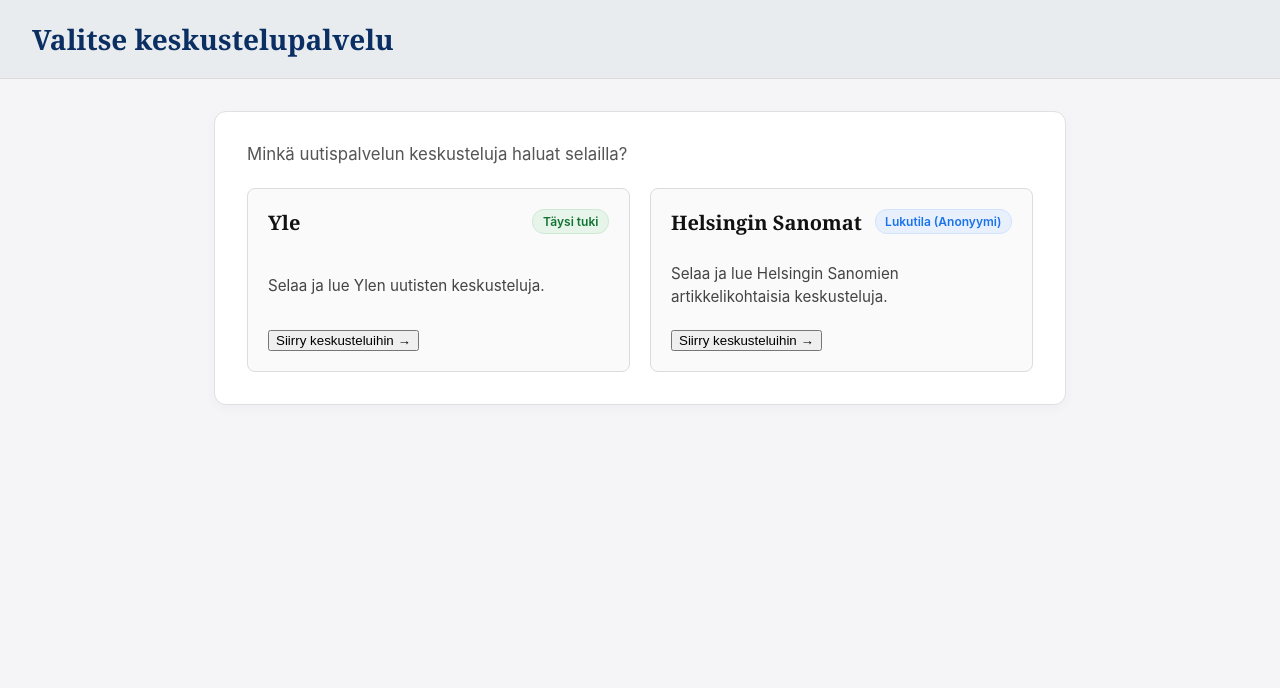
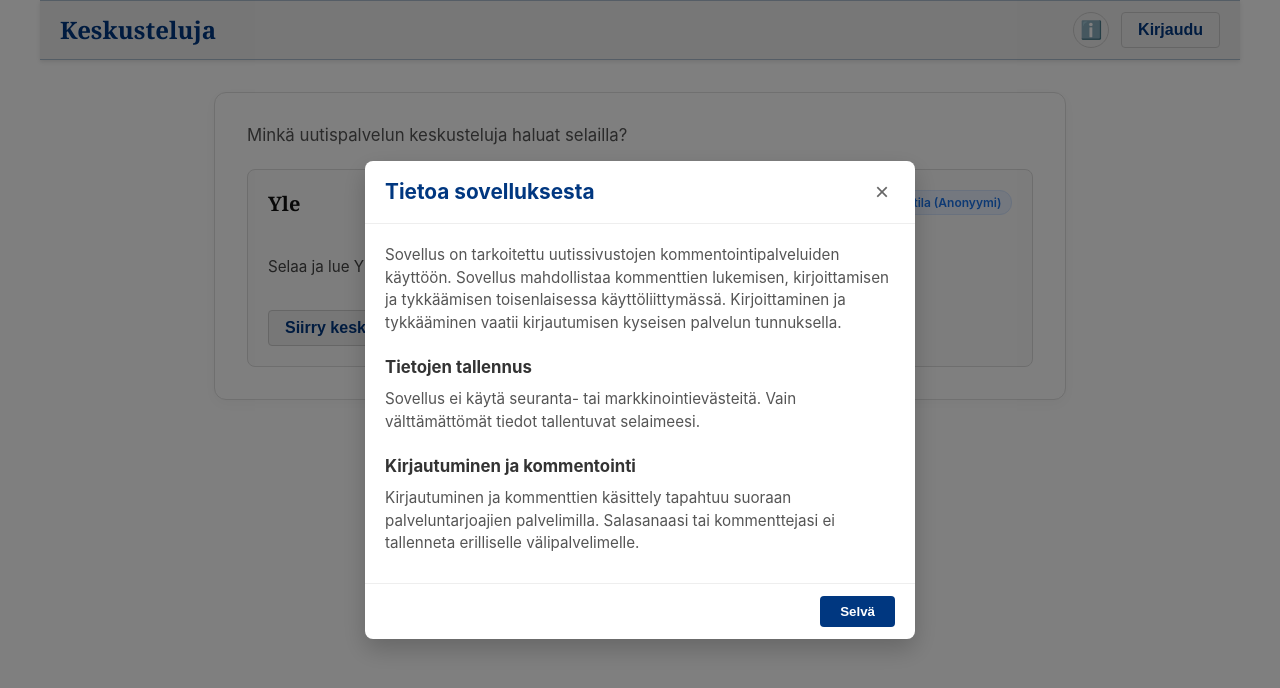
Before and after one commit to mcr70/yle-chat, an Angular app: page / in a window 1280 px wide. Shown: the top 688 px of the page. Built offline with nearby package versions, Linux system fonts and the light colour scheme.

Commit message:
Refactored toolbar

```diff
--- a/src/app/components/comment-list/comment-list.component.html
+++ b/src/app/components/comment-list/comment-list.component.html
@@ -1,25 +1,12 @@
+<app-toolbar
+  [title]="provider.displayName"
+  [showHomeButton]="true"
+  [showMenuToggle]="provider.capabilities.supportsUserHistory || provider.capabilities.supportsArticleListing"
+  (toggleMenu)="toggleMobileMenu()"
+  (openInfo)="openInfoModal()">
+</app-toolbar>
+
 <div class="main-layout-container">
-
-  <header class="main-toolbar">
-    <div class="toolbar-left">
-      <button class="yle-button home-btn" (click)="goHome()" title="Palaa alkusivulle">
-        <svg class="home-icon" viewBox="0 0 24 24" width="24" height="24">
-          <path fill="currentColor" d="M10 20v-6h4v6h5v-8h3L12 3 2 12h3v8z"/>
-        </svg>
-      </button>
-
-      <button class="menu-toggle-btn" (click)="toggleMobileMenu()">☰</button>
-
-      <h1 class="app-title">{{ provider.displayName }}</h1>
-    </div>
-
-    <div class="toolbar-right">
-      <button class="yle-button" (click)="openInfoModal()" title="Tietoa sovelluksesta">
-        ℹ️
-      </button>
-      <app-login-panel></app-login-panel>
-    </div>
-  </header>
 
   <div class="content-wrapper">
     <div class="sidebar-overlay" *ngIf="isMobileMenuOpen"
--- a/src/app/components/comment-list/comment-list.component.ts
+++ b/src/app/components/comment-list/comment-list.component.ts
@@ -13,7 +13,7 @@
 import { ArticleHistoryItem, HistoryService } from '@services/history.service';
 import { HistoryListComponent } from '@components/history-list/history-list.component';
 import { ArticlesComponent } from '@components/articles/articles.component';
-import { LoginPanelComponent } from '@components/login-panel/login-panel.component';
+import { ToolbarComponent } from '@components/toolbar/toolbar.component';
 import { GroupedDiscussion } from '@app/models/my-history-service.interface';
 import { PendingReply, PendingReplyService } from '@services/pending-reply.service';
 import { ProviderManager } from '@app/models/provider';
@@ -26,11 +26,11 @@
 @Component({
   selector: 'app-comment-list',
   templateUrl: './comment-list.component.html',
-  styleUrls: ['./comment-list.component.scss', './new-main-comment.scss', './info-dialog.scss'],
+  styleUrls: ['./comment-list.component.scss', './new-main-comment.scss'],
   standalone: true,
   imports: [
     CommonModule, FormsModule,
-    CommentItemComponent, LoginPanelComponent, MyDiscussionsComponent,
+    CommentItemComponent, ToolbarComponent, MyDiscussionsComponent,
     ArticlesComponent, RouterModule, SpinnerComponent
   ]
 })
--- a/src/app/components/provider-selection/provider-selection.component.html
+++ b/src/app/components/provider-selection/provider-selection.component.html
@@ -1,6 +1,8 @@
-<header class="app-header">
-  <h1>Valitse keskustelupalvelu</h1>
-</header>
+<app-toolbar
+  title="Keskusteluja"
+  [showHomeButton]="false"
+  [showMenuToggle]="false">
+</app-toolbar>
 
 <div class="main-layout">
   <div class="selection-card">
@@ -22,7 +24,7 @@
         <p class="description">{{ provider.description }}</p>
 
         <div class="action-row">
-          <button class="btn-primary" type="button">
+          <button class="yle-button" type="button">
             Siirry keskusteluihin &rarr;
           </button>
         </div>
--- a/src/app/components/provider-selection/provider-selection.component.scss
+++ b/src/app/components/provider-selection/provider-selection.component.scss
@@ -1,12 +1,10 @@
 :host {
   display: block;
   min-height: 100vh;
-  background-color: #f5f5f7;
   font-family: -apple-system, BlinkMacSystemFont, 'Segoe UI', Roboto, Helvetica, Arial, sans-serif;
   color: #1d1d1f;
 }
 
-/* Yläpalkki samalla tyylillä kuin kommenteissa */
 .app-header {
   background-color: #e8ecef;
   padding: 1.25rem 2rem;
@@ -17,7 +15,7 @@
     font-family: Georgia, 'Times New Roman', Times, serif;
     font-size: 1.75rem;
     font-weight: 700;
-    color: #0b2e63; /* Ylen ja HS:n sinisävyyn sopiva tumma sininen */
+    color: #0b2e63;
   }
 }
 
@@ -29,7 +27,7 @@
 
   @media screen and (max-width: 600px) {
     margin: 1rem auto;
-    padding: 0 0.75rem; /* Pienempi padding mobiilissa */
+    padding: 0 0.75rem;
   }
 }
 
@@ -42,7 +40,7 @@
   box-sizing: border-box;
 
   @media screen and (max-width: 600px) {
-    padding: 1.25rem 1rem; /* Ohennettu sisämarginaali */
+    padding: 1.25rem 1rem;
   }
 
   .subtitle {
@@ -55,7 +53,6 @@
 
 .provider-grid {
   display: grid;
-  /* Sallitaan korttien kutistua mobiilissa alle 320px leveyteen */
   grid-template-columns: repeat(auto-fit, minmax(min(100%, 300px), 1fr));
   gap: 1.25rem;
 }
--- a/src/app/components/provider-selection/provider-selection.component.ts
+++ b/src/app/components/provider-selection/provider-selection.component.ts
@@ -1,6 +1,8 @@
 import { Component } from '@angular/core';
 import { CommonModule } from '@angular/common';
 import { Router, RouterModule } from '@angular/router';
+
+import { ToolbarComponent } from '@components/toolbar/toolbar.component';
 
 interface ProviderOption {
   id: string;
@@ -13,7 +15,7 @@
 @Component({
   selector: 'app-provider-selection',
   standalone: true,
-  imports: [CommonModule, RouterModule],
+  imports: [CommonModule, RouterModule, ToolbarComponent],
   templateUrl: './provider-selection.component.html',
   styleUrls: ['./provider-selection.component.scss']
 })
--- /dev/null
+++ b/src/app/components/toolbar/toolbar.component.html
@@ -0,0 +1,66 @@
+<header class="main-toolbar">
+  <div class="toolbar-left">
+    <button
+      *ngIf="showHomeButton"
+      class="yle-button home-btn"
+      (click)="goHome()"
+      title="Palaa alkusivulle">
+      <svg class="home-icon" viewBox="0 0 24 24" width="24" height="24">
+        <path fill="currentColor" d="M10 20v-6h4v6h5v-8h3L12 3 2 12h3v8z"/>
+      </svg>
+    </button>
+
+    <button
+      *ngIf="showMenuToggle"
+      class="menu-toggle-btn"
+      (click)="toggleMenu.emit()">
+      ☰
+    </button>
+
+    <h1 class="app-title" *ngIf="title">{{ title }}</h1>
+  </div>
+
+  <div class="toolbar-right">
+    <button class="yle-button info-btn" (click)="openInfoModal()" title="Tietoa sovelluksesta">
+      ℹ️
+    </button>
+    <app-login-panel></app-login-panel>
+  </div>
+</header>
+
+<!-- Info Modal suoraan Toolbarin sisällä -->
+<div class="modal-overlay" *ngIf="isInfoModalOpen" (click)="closeInfoModal()">
+  <div class="modal-content" (click)="$event.stopPropagation()">
+    <header class="modal-header">
+      <h2>Tietoa sovelluksesta</h2>
+      <button class="close-btn" (click)="closeInfoModal()">&times;</button>
+    </header>
+
+    <div class="modal-body">
+      <section>
+        <p>
+          Sovellus on tarkoitettu uutissivustojen kommentointipalveluiden käyttöön.
+          Sovellus mahdollistaa kommenttien lukemisen, kirjoittamisen ja tykkäämisen toisenlaisessa käyttöliittymässä.
+          Kirjoittaminen ja tykkääminen vaatii kirjautumisen kyseisen palvelun tunnuksella.
+        </p>
+      </section>
+
+      <section>
+        <h3>Tietojen tallennus</h3>
+        <p>Sovellus ei käytä seuranta- tai markkinointievästeitä. Vain välttämättömät tiedot tallentuvat selaimeesi.</p>
+      </section>
+
+      <section>
+        <h3>Kirjautuminen ja kommentointi</h3>
+        <p>
+          Kirjautuminen ja kommenttien käsittely tapahtuu suoraan palveluntarjoajien palvelimilla.
+          Salasanaasi tai kommenttejasi ei tallenneta erilliselle välipalvelimelle.
+        </p>
+      </section>
+    </div>
+
+    <footer class="modal-footer">
+      <button class="primary-btn" (click)="closeInfoModal()">Selvä</button>
+    </footer>
+  </div>
+</div>
--- /dev/null
+++ b/src/app/components/toolbar/toolbar.component.scss
@@ -0,0 +1,84 @@
+:host {
+  display: block;
+  position: sticky;
+  top: 0;
+  z-index: 1000;
+  width: 100%;
+}
+
+.main-toolbar {
+  display: flex;
+  justify-content: space-between;
+  align-items: center;
+  height: 60px;
+  min-height: 60px;
+  padding: 0 20px;
+  box-sizing: border-box;
+
+  max-width: 1200px;
+  margin: 0 auto;
+
+  background-color: var(--color-background-primary, #ffffff);
+  box-shadow: var(--common-shadow, 0 2px 4px rgba(0, 0, 0, 0.1));
+
+  border-bottom: 1px solid var(--common-border-color, #abc);
+  border-top: 1px solid var(--common-border-color, #abc);
+
+  @media screen and (max-width: 1200px) {
+    width: 100%;
+  }
+
+  @media screen and (max-width: 600px) {
+    padding: 0 10px;
+  }
+}
+
+.toolbar-left,
+.toolbar-right {
+  display: flex;
+  align-items: center;
+  gap: 12px;
+}
+
+.app-title {
+  margin: 0;
+  line-height: 1;
+  font-size: 1.5em;
+  color: var(--color-brand-primary);
+  font-family: Georgia, 'Times New Roman', Times, serif;
+}
+
+.home-btn,
+.info-btn {
+  display: flex;
+  align-items: center;
+  justify-content: center;
+  padding: 6px;
+  border-radius: 50%;
+  border: 1px solid transparent;
+  background: transparent;
+  cursor: pointer;
+  transition: background-color 0.2s ease;
+
+  &:hover {
+    background-color: rgba(0, 0, 0, 0.05);
+  }
+}
+
+.home-btn .home-icon {
+  display: block;
+  color: var(--color-brand-primary, #003780);
+}
+
+.menu-toggle-btn {
+  display: none;
+  background: none;
+  border: none;
+  cursor: pointer;
+  font-size: 1.2rem;
+  color: var(--color-brand-primary, #003780);
+
+  @media screen and (max-width: 600px) {
+    display: flex;
+  }
+}
--- /dev/null
+++ b/src/app/components/toolbar/toolbar.component.ts
@@ -0,0 +1,55 @@
+import { Component, Input, Output, EventEmitter, OnInit } from '@angular/core';
+import { CommonModule } from '@angular/common';
+import { Router } from '@angular/router';
+import { LoginPanelComponent } from '@components/login-panel/login-panel.component';
+
+const CURRENT_INFO_VERSION = '1.0';
+const INFO_VERSION_KEY = 'app_info_seen_version';
+
+@Component({
+  selector: 'app-toolbar',
+  standalone: true,
+  imports: [CommonModule, LoginPanelComponent],
+  templateUrl: './toolbar.component.html',
+  styleUrls: ['./toolbar.component.scss', './info-dialog.scss']
+})
+export class ToolbarComponent implements OnInit {
+  @Input() title: string = '';
+  @Input() showHomeButton: boolean = true;
+  @Input() showMenuToggle: boolean = false;
+
+  // Event emitted when the menu toggle button is clicked (mobile view)
+  @Output() toggleMenu = new EventEmitter<void>();
+
+  isInfoModalOpen: boolean = false;
+
+  constructor(private router: Router) {}
+
+  ngOnInit(): void {
+    this.checkIfInfoModalShouldOpen();
+  }
+
+  goHome(): void {
+    this.router.navigate(['/']);
+  }
+
+  onToggleMenu(): void {
+    this.toggleMenu.emit();
+  }
+
+  openInfoModal(): void {
+    this.isInfoModalOpen = true;
+  }
+
+  closeInfoModal(): void {
+    this.isInfoModalOpen = false;
+    localStorage.setItem(INFO_VERSION_KEY, CURRENT_INFO_VERSION);
+  }
+
+  private checkIfInfoModalShouldOpen(): void {
+    const savedVersion = localStorage.getItem(INFO_VERSION_KEY);
+    if (!savedVersion || savedVersion !== CURRENT_INFO_VERSION) {
+      this.isInfoModalOpen = true;
+    }
+  }
+}
```
Also changed, not shown: src/app/components/comment-list/comment-list.component.scss (+0 -71 lines), src/app/components/toolbar/info-dialog.scss (renamed from src/app/components/comment-list/info-dialog.scss).
